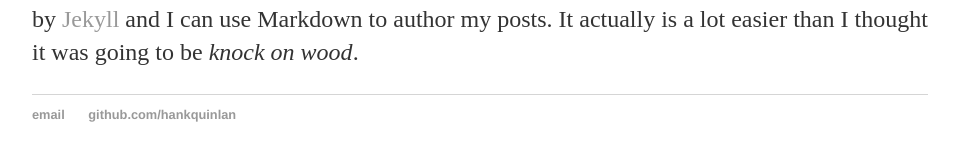
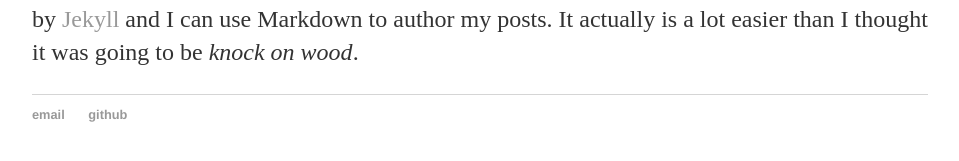
Before and after one commit to technology-jt/personal-site, a Jekyll site: the page built from _posts/2021-08-22-justin-theodore-site-launched.md, in a window 1280 px wide. Shown: the part 341-502 px from the top of the page, without its empty margins (160-1119 px from the left). Built offline with Jekyll 4.4.1, drawn with Linux system fonts in a browser that asks for light colours.

Commit message:
Update default.html

```diff
--- a/_layouts/default.html
+++ b/_layouts/default.html
@@ -22,7 +22,7 @@
 			<footer>
 	    		<ul>
 	        		<li><a href="mailto:justintheodore.me">email</a></li>
-	        		<li><a href="https://github.com/technology-jt">github.com/hankquinlan</a></li>
+	        		<li><a href="https://github.com/technology-jt">github</a></li>
 				</ul>
 			</footer>
 		</body>
```
